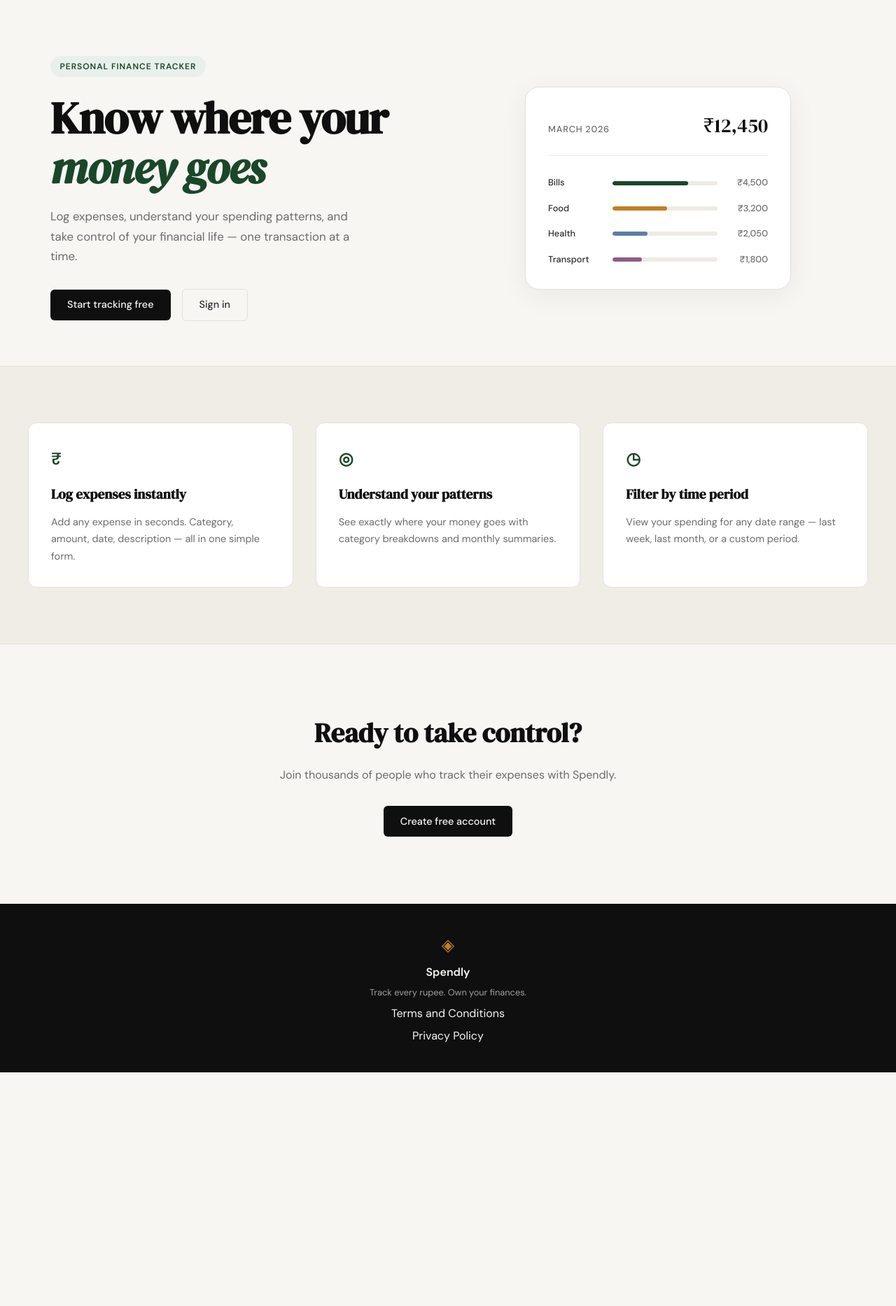
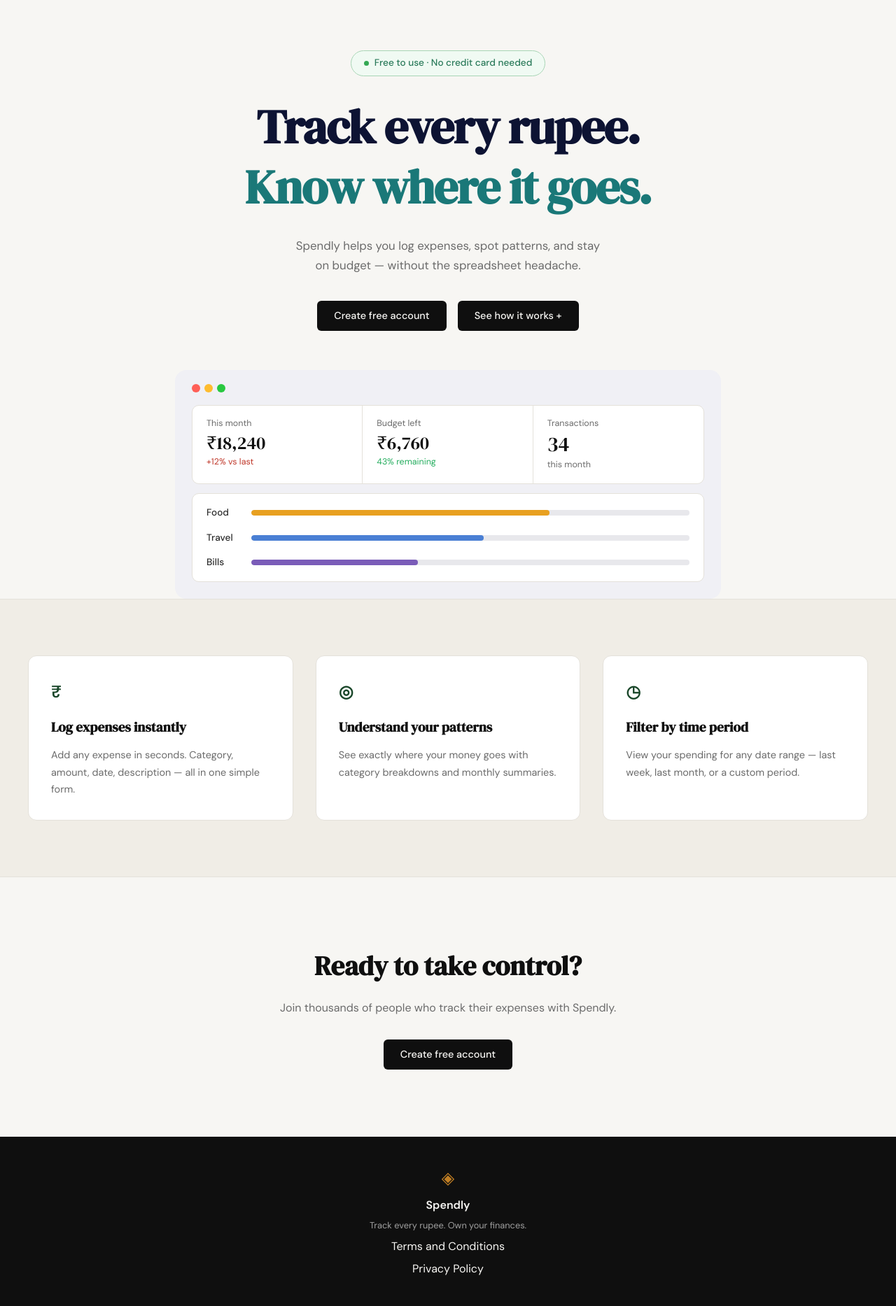
Before and after one commit to JessicaKharbanda/spendly, a Flask app: page / in a window 1280 px wide. Shown: the part 61-1928 px from the top of the page at 70% size. Before the commit the page ends 1594 px from the top, so only its background shows below. Run offline with Flask 3, Linux system fonts and the light colour scheme.

Commit message:
Landing: hero section redesign to match mockup

```diff
--- /dev/null
+++ b/static/css/landing.css
@@ -0,0 +1,196 @@
+/* ------------------------------------------------------------------ */
+/* Hero — new centered layout                                          */
+/* ------------------------------------------------------------------ */
+
+.lhero {
+    padding: 4.5rem 2rem 0;
+    text-align: center;
+}
+
+.lhero-inner {
+    max-width: 780px;
+    margin: 0 auto;
+}
+
+/* Badge */
+.lhero-badge {
+    display: inline-flex;
+    align-items: center;
+    gap: 0.5rem;
+    border: 1px solid #a8d5b5;
+    background: #f0faf3;
+    color: #2a7a5a;
+    font-size: 0.85rem;
+    font-weight: 500;
+    padding: 0.4rem 1.1rem;
+    border-radius: 999px;
+    margin-bottom: 2rem;
+}
+
+.lhero-badge-dot {
+    width: 7px;
+    height: 7px;
+    background: #34a853;
+    border-radius: 50%;
+    flex-shrink: 0;
+}
+
+/* Title */
+.lhero-title {
+    display: flex;
+    flex-direction: column;
+    align-items: center;
+    gap: 0.3rem;
+    margin-bottom: 1.75rem;
+}
+
+.lhero-line {
+    display: inline-block;
+    font-family: var(--font-display);
+    font-size: clamp(2.75rem, 6vw, 4.25rem);
+    line-height: 1.2;
+    letter-spacing: -0.02em;
+}
+
+.lhero-line-dark { color: #0d1333; }
+.lhero-line-teal { color: #1a7878; }
+
+/* Subtitle */
+.lhero-subtitle {
+    font-size: 1.05rem;
+    color: var(--ink-muted);
+    line-height: 1.7;
+    margin-bottom: 2.25rem;
+}
+
+/* Actions */
+.lhero-actions {
+    display: flex;
+    justify-content: center;
+    gap: 1rem;
+    margin-bottom: 3.5rem;
+}
+
+/* ------------------------------------------------------------------ */
+/* Mock dashboard card                                                 */
+/* ------------------------------------------------------------------ */
+
+.lmock {
+    background: #f0f0f5;
+    border-radius: 16px;
+    padding: 1.25rem 1.5rem 1.5rem;
+    text-align: left;
+}
+
+.lmock-dots {
+    display: flex;
+    gap: 6px;
+    margin-bottom: 1.1rem;
+}
+
+.lmock-dot {
+    width: 12px;
+    height: 12px;
+    border-radius: 50%;
+}
+
+.lmock-dot-red    { background: #ff5f57; }
+.lmock-dot-yellow { background: #febc2e; }
+.lmock-dot-green  { background: #28c840; }
+
+/* Stats row */
+.lmock-stats {
+    display: grid;
+    grid-template-columns: repeat(3, 1fr);
+    background: #ffffff;
+    border: 1px solid var(--border);
+    border-radius: 10px;
+    overflow: hidden;
+    margin-bottom: 0.85rem;
+}
+
+.lmock-stat {
+    padding: 1rem 1.25rem;
+    display: flex;
+    flex-direction: column;
+    gap: 0.2rem;
+    border-right: 1px solid var(--border);
+}
+
+.lmock-stat:last-child { border-right: none; }
+
+.lmock-stat-label {
+    font-size: 0.78rem;
+    color: var(--ink-muted);
+}
+
+.lmock-stat-value {
+    font-family: var(--font-display);
+    font-size: 1.6rem;
+    color: var(--ink);
+    line-height: 1.1;
+}
+
+.lmock-stat-plain {
+    font-size: 1.85rem;
+}
+
+.lmock-stat-sub {
+    font-size: 0.78rem;
+    color: var(--ink-muted);
+}
+
+.lmock-red   { color: #c0392b; }
+.lmock-green { color: #27ae60; }
+
+/* Bar chart */
+.lmock-bars {
+    background: #ffffff;
+    border: 1px solid var(--border);
+    border-radius: 10px;
+    padding: 1rem 1.25rem;
+    display: flex;
+    flex-direction: column;
+    gap: 0.85rem;
+}
+
+.lmock-bar-row {
+    display: grid;
+    grid-template-columns: 52px 1fr;
+    align-items: center;
+    gap: 0.75rem;
+}
+
+.lmock-bar-label {
+    font-size: 0.85rem;
+    color: var(--ink-soft);
+    font-weight: 500;
+}
+
+.lmock-bar-track {
+    height: 8px;
+    background: #e8e8ec;
+    border-radius: 999px;
+    overflow: hidden;
+}
+
+.lmock-bar-fill {
+    height: 100%;
+    border-radius: 999px;
+}
+
+.lmock-bar-orange { background: #e8a020; }
+.lmock-bar-blue   { background: #4a7fd4; }
+.lmock-bar-purple { background: #7a5cb8; }
+
+/* ------------------------------------------------------------------ */
+/* Responsive                                                          */
+/* ------------------------------------------------------------------ */
+
+@media (max-width: 600px) {
+    .lhero { padding: 3rem 1rem 0; }
+    .lhero-actions { flex-direction: column; align-items: center; }
+    .lmock-stats { grid-template-columns: 1fr; }
+    .lmock-stat { border-right: none; border-bottom: 1px solid var(--border); }
+    .lmock-stat:last-child { border-bottom: none; }
+}
--- a/templates/landing.html
+++ b/templates/landing.html
@@ -2,62 +2,80 @@
 
 {% block title %}Spendly — Track Every Rupee{% endblock %}
 
+{% block head %}
+<link rel="stylesheet" href="{{ url_for('static', filename='css/landing.css') }}">
+{% endblock %}
+
 {% block content %}
 
-<section class="hero">
-    <div class="hero-inner">
-        <div class="hero-badge">Personal Finance Tracker</div>
-        <h1 class="hero-title">
-            Know where your<br>
-            <em>money goes</em>
+<section class="lhero">
+    <div class="lhero-inner">
+
+        <div class="lhero-badge">
+            <span class="lhero-badge-dot"></span>
+            Free to use · No credit card needed
+        </div>
+
+        <h1 class="lhero-title">
+            <span class="lhero-line lhero-line-dark">Track every rupee.</span>
+            <span class="lhero-line lhero-line-teal">Know where it goes.</span>
         </h1>
-        <p class="hero-subtitle">
-            Log expenses, understand your spending patterns,
-            and take control of your financial life —
-            one transaction at a time.
+
+        <p class="lhero-subtitle">
+            Spendly helps you log expenses, spot patterns, and stay<br>
+            on budget — without the spreadsheet headache.
         </p>
-        <div class="hero-actions">
-            <a href="{{ url_for('register') }}" class="btn-primary">Start tracking free</a>
-            <a href="{{ url_for('login') }}" class="btn-ghost">Sign in</a>
+
+        <div class="lhero-actions">
+            <a href="{{ url_for('register') }}" class="btn-primary">Create free account</a>
+            <a href="#" class="btn-primary">See how it works +</a>
         </div>
-    </div>
-    <div class="hero-visual">
-        <div class="mock-card">
-            <div class="mock-card-header">
-                <span class="mock-label">March 2026</span>
-                <span class="mock-total">₹12,450</span>
+
+        <div class="lmock">
+            <div class="lmock-dots">
+                <span class="lmock-dot lmock-dot-red"></span>
+                <span class="lmock-dot lmock-dot-yellow"></span>
+                <span class="lmock-dot lmock-dot-green"></span>
             </div>
-            <div class="mock-bars">
-                <div class="mock-bar-row">
-                    <span class="mock-cat">Bills</span>
-                    <div class="mock-bar-track">
-                        <div class="mock-bar" style="width: 72%"></div>
+            <div class="lmock-stats">
+                <div class="lmock-stat">
+                    <span class="lmock-stat-label">This month</span>
+                    <span class="lmock-stat-value">₹18,240</span>
+                    <span class="lmock-stat-sub lmock-red">+12% vs last</span>
+                </div>
+                <div class="lmock-stat">
+                    <span class="lmock-stat-label">Budget left</span>
+                    <span class="lmock-stat-value">₹6,760</span>
+                    <span class="lmock-stat-sub lmock-green">43% remaining</span>
+                </div>
+                <div class="lmock-stat">
+                    <span class="lmock-stat-label">Transactions</span>
+                    <span class="lmock-stat-value lmock-stat-plain">34</span>
+                    <span class="lmock-stat-sub">this month</span>
+                </div>
+            </div>
+            <div class="lmock-bars">
+                <div class="lmock-bar-row">
+                    <span class="lmock-bar-label">Food</span>
+                    <div class="lmock-bar-track">
+                        <div class="lmock-bar-fill lmock-bar-orange" style="width: 68%"></div>
                     </div>
-                    <span class="mock-amt">₹4,500</span>
                 </div>
-                <div class="mock-bar-row">
-                    <span class="mock-cat">Food</span>
-                    <div class="mock-bar-track">
-                        <div class="mock-bar mock-bar-2" style="width: 52%"></div>
+                <div class="lmock-bar-row">
+                    <span class="lmock-bar-label">Travel</span>
+                    <div class="lmock-bar-track">
+                        <div class="lmock-bar-fill lmock-bar-blue" style="width: 53%"></div>
                     </div>
-                    <span class="mock-amt">₹3,200</span>
                 </div>
-                <div class="mock-bar-row">
-                    <span class="mock-cat">Health</span>
-                    <div class="mock-bar-track">
-                        <div class="mock-bar mock-bar-3" style="width: 33%"></div>
+                <div class="lmock-bar-row">
+                    <span class="lmock-bar-label">Bills</span>
+                    <div class="lmock-bar-track">
+                        <div class="lmock-bar-fill lmock-bar-purple" style="width: 38%"></div>
                     </div>
-                    <span class="mock-amt">₹2,050</span>
-                </div>
-                <div class="mock-bar-row">
-                    <span class="mock-cat">Transport</span>
-                    <div class="mock-bar-track">
-                        <div class="mock-bar mock-bar-4" style="width: 28%"></div>
-                    </div>
-                    <span class="mock-amt">₹1,800</span>
                 </div>
             </div>
         </div>
+
     </div>
 </section>
 
```
Also changed, not shown: prompts.txt (+16 -0 lines).
